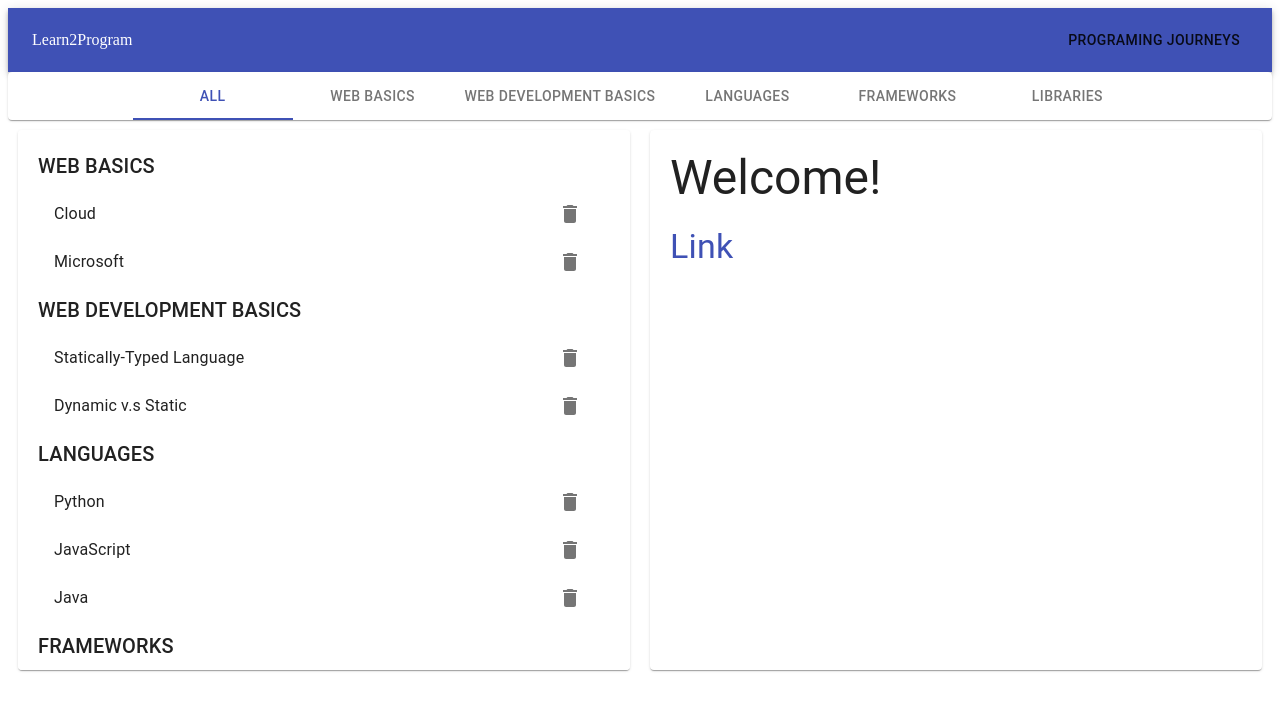
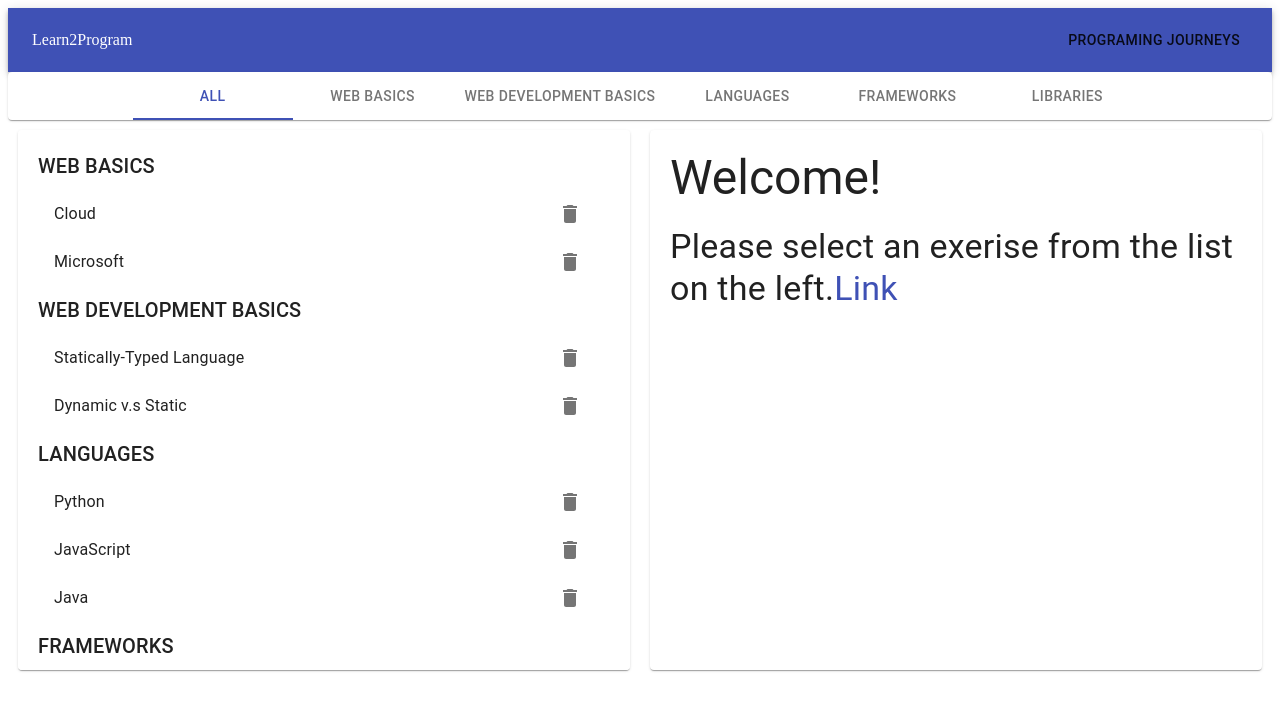
Before and after one commit to kristina-arezina/terms-2-program, a React (Create React App) app: page / in a window 1280 px wide. Shown: the top 710 px of the page. Built offline with nearby package versions, Linux system fonts and the light colour scheme.

Commit message:
got link that is active and link from eachobject to work

```diff
--- a/src/components/Exercises/index.js
+++ b/src/components/Exercises/index.js
@@ -74,6 +74,7 @@ export default ({
                 {title}
             </Typography>
             <Typography variant={"h4"} style={{marginTop:20}}>
+                {description}
                 <Link
                     href={"https://hackernoon.com/i-finally-understand-static-vs-dynamic-typing-and-you-will-too-ad0c2bd0acc7"}>
                     Link
```
